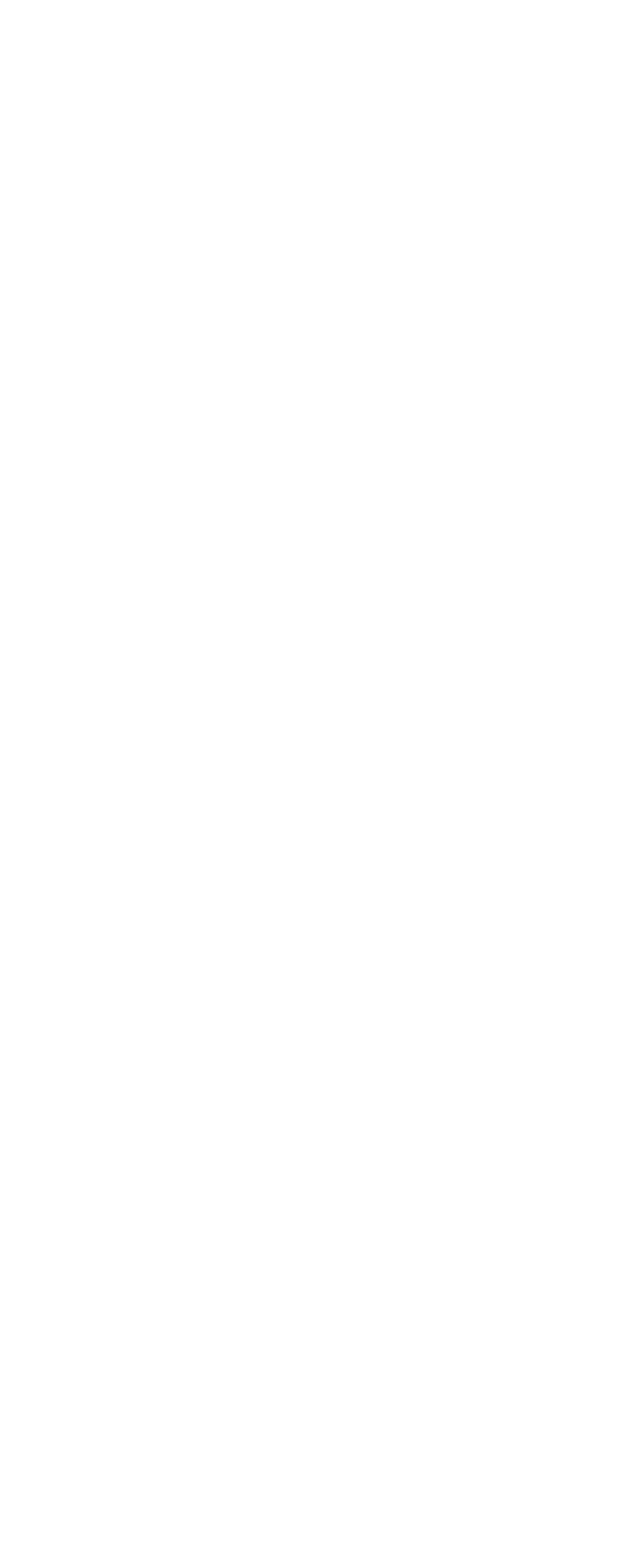
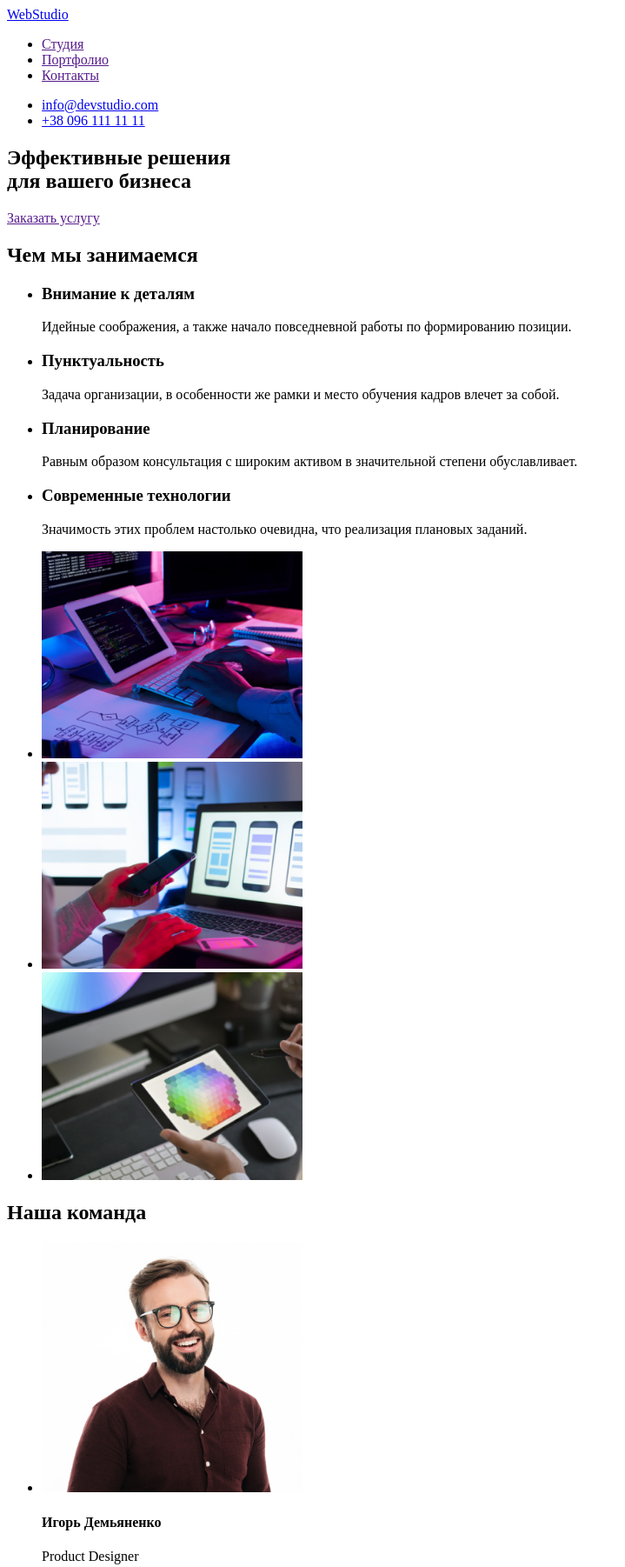
Before and after one commit to zloykoreshok/goit-markup-hw-01, a plain HTML site: page index.html in a window 1280 px wide. Shown: the top 1802 px of the page at 87% size, without its empty margins (0-719 px from the left). Before the commit the page ends 800 px from the top, so only its background shows below. Drawn offline with Linux system fonts and the light colour scheme.

Commit message:
HTML Верстка ТЗ1

```diff
--- a/index.html
+++ b/index.html
@@ -5,11 +5,119 @@
     <meta http-equiv="X-UA-Compatible" content="IE=edge">
     <meta name="viewport" content="width=device-width, initial-scale=1.0">
     <title>Document</title>
+
+<!-- Шапка -->
+
 </head>
-<body>
+    <body>
+        <header>
+            <nav>
+                <a href="/">WebStudio
+                </a>
 
+                <ul>
+                    <li><a href="">Студия</a></li>
+                    <li><a href="">Портфолио</a></li>
+                    <li><a href="">Контакты</a></li>
+                </ul>
 
+                <ul>
+                    <li><a href="mailto:info@devstudio.com">info@devstudio.com</a></li>
+                    <li><a href="tel:+380961111111">+38 096 111 11 11</a></li>
+                </ul>
+            </nav>
+        </header>
 
+<!-- Область "Ничто!)" -->
 
-</body>
+        <div>
+            <section>
+                <h1>Эффективные решения </br>для вашего бизнеса</h1>
+                <a href="">Заказать услугу</a>
+            </section>
+        </div>
+
+<!-- Чем мы занимаемся -->
+
+        <section>
+            <h2>Чем мы занимаемся</h2>
+            <ul>
+                <li>
+                    <h3>Внимание к деталям</h3>
+                    <p>Идейные соображения, а также начало повседневной работы по формированию позиции.</p>
+                </li>
+
+                <li>
+                    <h3>Пунктуальность</h3>
+                    <p>Задача организации, в особенности же рамки и место обучения кадров влечет за собой.</p>
+                </li>
+
+                <li>
+                    <h3>Планирование</h3>
+                    <p>Равным образом консультация с широким активом в значительной степени обуславливает.</p>
+                </li>
+
+                <li>
+                    <h3>Современные технологии</h3>
+                    <p>Значимость этих проблем настолько очевидна, что реализация плановых заданий.</p>
+                </li>
+            </ul>
+            <ul>
+                <li>
+                    <img src="./images/first.png" alt="" width='300'>
+                </li>
+
+                <li>
+                    <img src="./images/second.png" alt="" width='300'>
+                </li>
+
+                <li>
+                    <img src="./images/third.png" alt="" width='300'>
+                </li>
+
+            </ul>
+        </section>
+
+<!-- Наща команда -->
+        <section>
+            <h2>Наша команда</h2>
+            <ul>
+                <li>
+                    <img src="./images/fourth.jpg" alt="" width='300'>
+                    <h4>Игорь Демьяненко</h4>
+                    <p>Product Designer</p>
+                </li>
+
+                <li>
+                    <img src="./images/fifth.jpg" alt="" width='300'>
+                    <h4>Ольга Репина</h4>
+                    <p>Frontend Developer</p>
+
+                </li>
+
+                <li>
+                    <img src="./images/sixth.jpg" alt="" width='300'>
+                    <h4>Николай Тарасов</h4>
+                    <p>Marketing</p>
+                </li>
+
+                <li>
+                    <img src="./images/seventh.jpg" alt="" width='300'>
+                    <h4>Михаил Ермаков</h4>
+                    <p>UI Designer</p>
+                </li>
+            </ul>
+        </section>
+
+<!-- Подвал -->
+
+        <footer>
+            <ul>
+                <a>WebStudio</a>
+                <li><a>г. Киев, пр-т Леси Украинки, 26</a></li>
+                <li><a href="mailto:info@devstudio.com">info@devstudio.com</a></li>
+                <li><a href="tel:+380961111111">+38 096 111 11 11</a></li>
+            </ul>
+        </footer>
+    </body>
 </html>
```
Also changed, not shown: images/fifth.jpg (added), images/first.png (added), images/fourth.jpg (added), images/second.png (added), images/seventh.jpg (added), images/sixth.jpg (added), images/third.png (added).
